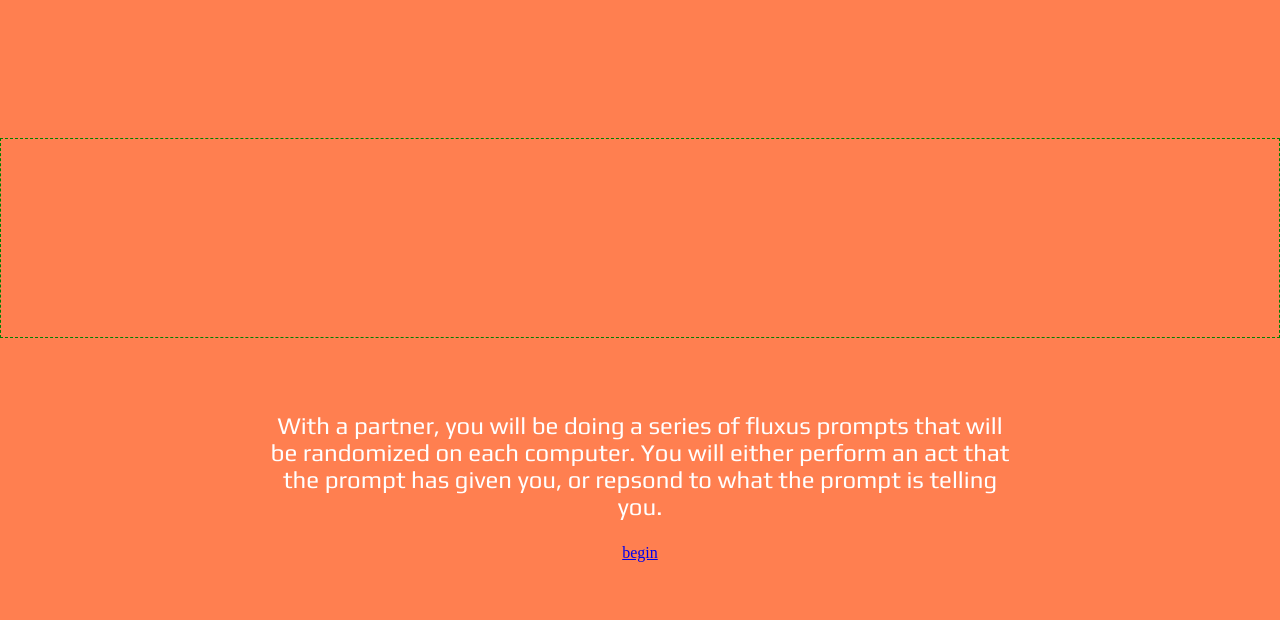
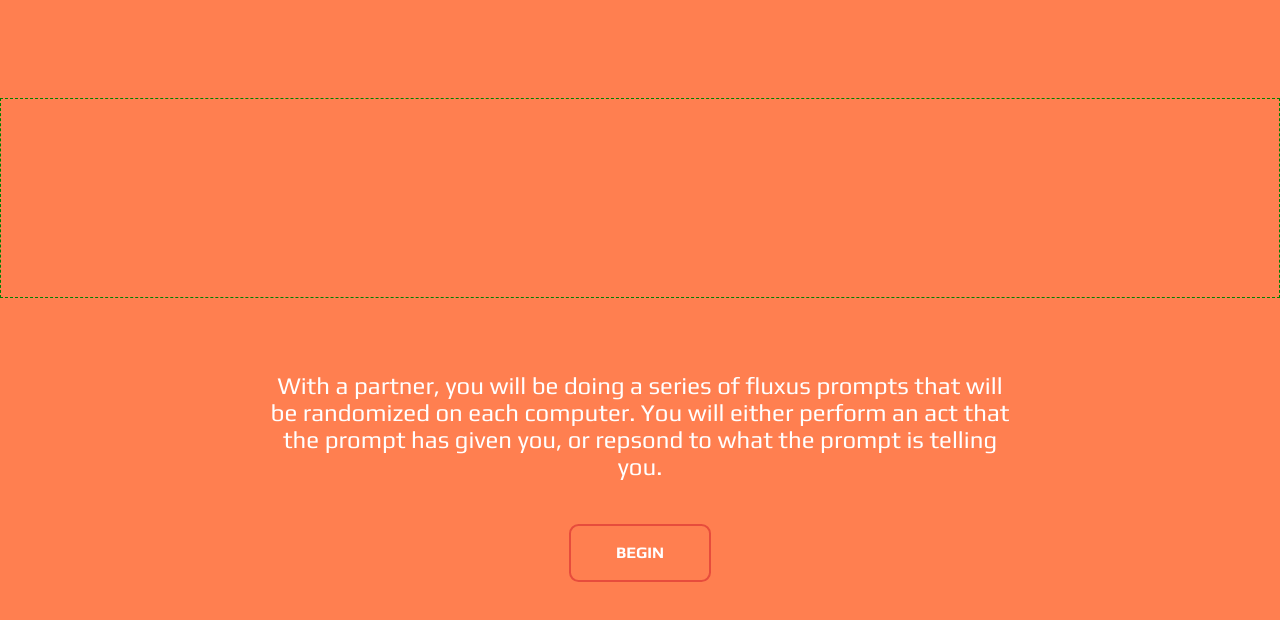
Before and after one commit to jeraTylke/digital-fluxus, a website: page public/index.html in a window 1280 px wide. Drawn offline with nearby package versions, Linux system fonts and the light colour scheme; no server answers.

Commit message:
Button styling

```diff
--- a/public/css/main.css
+++ b/public/css/main.css
@@ -6,7 +6,8 @@ html, body {box-sizing: border-box;margin: 0;padding: 0;}
 
 .mainBody {
   height: 100%;
-  background: coral
+  background: coral;
+  font-family: "Play", sans-serif;
 
 }
 
@@ -39,9 +40,43 @@ html, body {box-sizing: border-box;margin: 0;padding: 0;}
   width: 60%;
 
 }
-#startButton{
 
+.btn {
+  appearance: none;
+  background-color: transparent;
+  border: 2px solid #e74c3c;
+  border-radius: 0.6em;
+  color: #fff;
+  cursor: pointer;
+  display: flex;
+  align-self: center;
+  font-size: 1rem;
+  font-weight: 400;
+  line-height: 1;
+  margin: 20px;
+  padding: 1.2em 2.8em;
+  text-decoration: none;
+  text-align: center;
+  text-transform: uppercase;
+  font-weight: 700;
+  font-family: "Play";
 }
+.btn:hover, .btn:focus {
+  color: #fff;
+  outline: 0;
+}
+
+.btn.start {
+  -webkit-transition: color 300ms ease-in-out, -webkit-box-shadow 300ms ease-in-out;
+  transition: color 300ms ease-in-out, -webkit-box-shadow 300ms ease-in-out;
+  transition: box-shadow 300ms ease-in-out, color 300ms ease-in-out;
+  transition: box-shadow 300ms ease-in-out, color 300ms ease-in-out, -webkit-box-shadow 300ms ease-in-out;
+}
+.btn.start:hover {
+  -webkit-box-shadow: 0 0 40px 40px #e74c3c inset;
+          box-shadow: 0 0 40px 40px #e74c3c inset;
+}
+
 .mainContent p{
   text-align: center;
   /*font-weight: bold;*/
--- a/public/index.html
+++ b/public/index.html
@@ -16,7 +16,7 @@
       <p>With a partner, you will be doing a series of fluxus prompts that will be randomized on each computer. You will either perform an act that the prompt has given you, or repsond to what the prompt is telling you.</p>
 
 
-      <a href="prompts.html"id="startButton">begin</a>
+      <a href="prompts.html" class="btn start">begin</a>
 
     </div>
 
```
